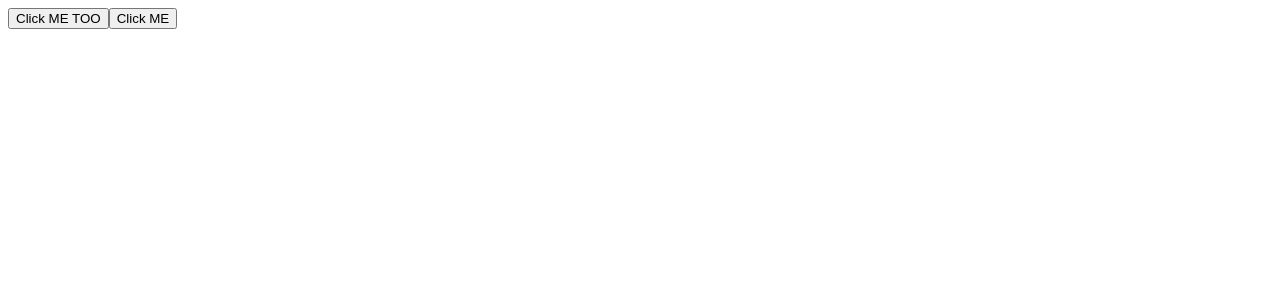
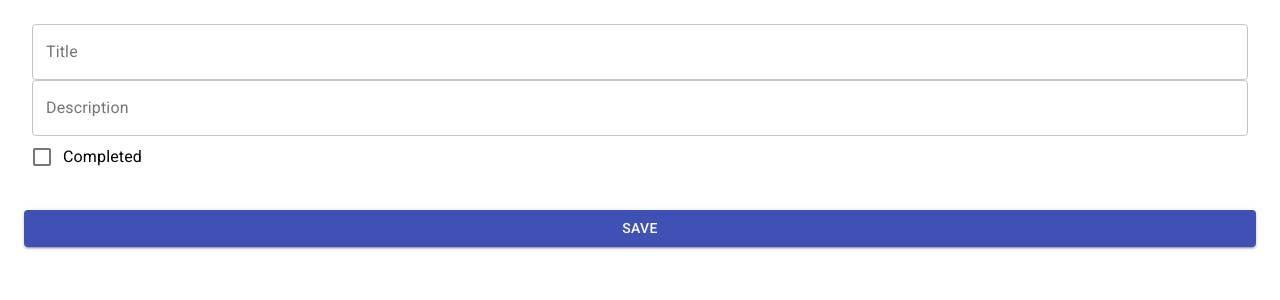
Before and after one commit to tommios/ToDo-app, a React (Create React App) app in the folder client/: page /todos/new in a window 1280 px wide. Shown: the top 300 px of the page. Built offline with nearby package versions, Linux system fonts and the light colour scheme; no server answers.

Commit message:
adding AddTodo

```diff
--- a/client/src/App.js
+++ b/client/src/App.js
@@ -1,6 +1,6 @@
 import React from "react";
 import { BrowserRouter as Router, Route, Switch } from "react-router-dom";
-import LogIn from "./pages/LogIn";
+// import LogIn from "./pages/LogIn";
 import Todos from "./pages/Todos";
 import Todo from "./pages/Todo";
 import NewTodo from "./pages/NewTodo";
--- a/client/src/Test.js
+++ b/client/src/Test.js
@@ -11,27 +11,9 @@ const A = (props) => {
     });
   };
 
-  const handleClick2 = (e) => {
-    console.log(e);
-
-    props.onClick({
-      title: "testTask",
-      body: "test content",
-      completed: "false",
-    });
-  };
-
-  const handleMouse = (e) => {
-    handleClick();
-  };
   return (
     <>
-      <button onClick={handleClick2} onMouseEnter={handleMouse}>
-        Click ME TOO
-      </button>
-      <button onClick={handleClick} onMouseEnter={handleMouse}>
-        Click ME
-      </button>
+      <button onClick={handleClick}>Click ME</button>
     </>
   );
 };
@@ -54,11 +36,4 @@ const C = () => {
   return <B onSomething={(data) => handleClick(data)} />;
 };
 
-// const D = (props) => {
-//   const handleClickDDD = (e) => {
-//     console.log("DDD: ", e);
-//   };
-//   return <C onNext={data} myTestVal={12312412334} />;
-// };
-
 export default C;
--- a/client/src/components/forms/TodoForm.js
+++ b/client/src/components/forms/TodoForm.js
@@ -19,8 +19,9 @@ const useStyles = makeStyles((theme) => ({
 }));
 
 const TodoForm = (props) => {
-  console.log(props);
+  console.log("props TodoForm: ", props);
   const classes = useStyles();
+
   const { formData: original, onSubmit } = props;
   const [todo, setTodo] = useState(original || {});
 
@@ -44,6 +45,7 @@ const TodoForm = (props) => {
       completed,
     });
   };
+
   return (
     <form className={classes.form} noValidate>
       <Grid container spacing={2}>
--- a/client/src/index.js
+++ b/client/src/index.js
@@ -1,7 +1,7 @@
 import React from "react";
 import ReactDOM from "react-dom";
-// import App from "./App";
-import App from "./Test";
+import App from "./App";
+// import App from "./Test";
 import * as serviceWorker from "./serviceWorker";
 
 ReactDOM.render(
--- a/client/src/pages/NewTodo.js
+++ b/client/src/pages/NewTodo.js
@@ -3,8 +3,8 @@ import API from "../api";
 import TodoForm from "../components/forms/TodoForm";
 
 const NewTodo = (props) => {
-  const onSubmit = () => {
-    return API.todo.create();
+  const onSubmit = (data) => {
+    return API.todo.create(data);
   };
 
   return (
```
